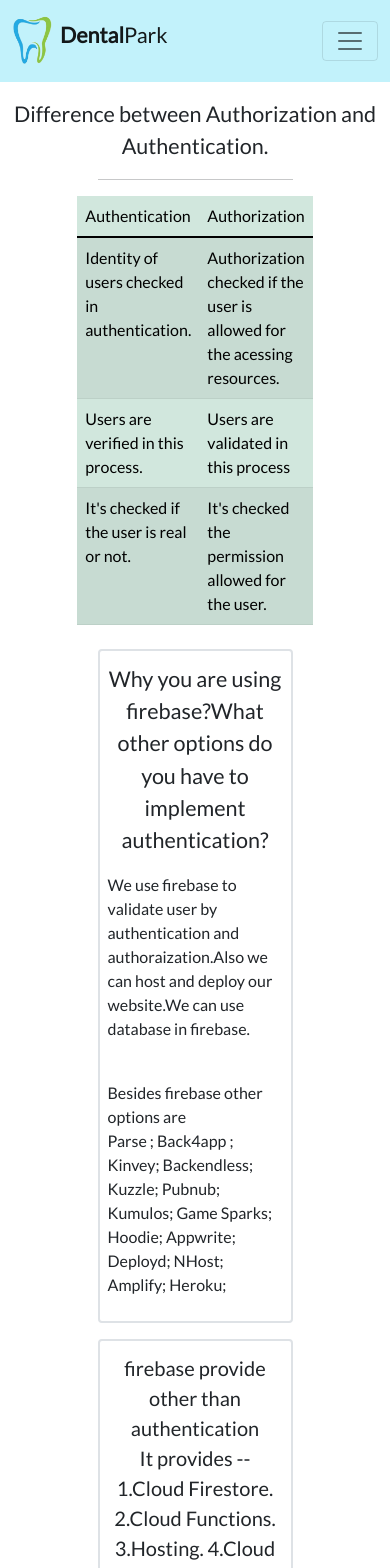
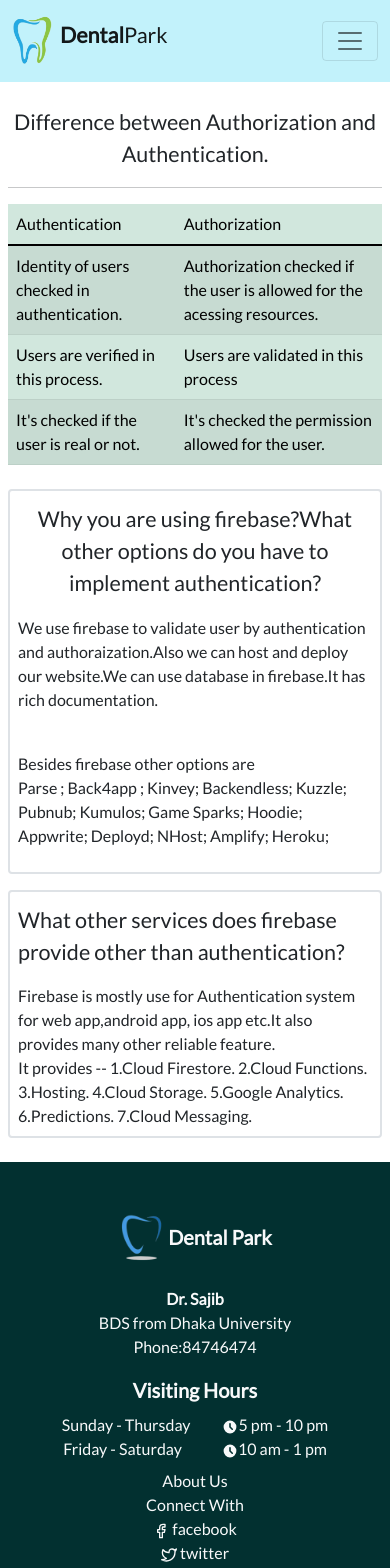
Before and after one commit to ATISH01/dental-park, a React (Create React App) app: page /blog in a window 390 px wide. Shown: the top 1568 px of the page. Built offline with nearby package versions, Linux system fonts and the light colour scheme; no server answers.

Commit message:
all page responsive

```diff
--- a/src/Pages/AboutMe/AboutMe.js
+++ b/src/Pages/AboutMe/AboutMe.js
@@ -1,12 +1,18 @@
 import React from 'react';
+import { Col, Row } from 'react-bootstrap';
 import me from '../../img/me.jpg'
 
 const AboutMe = () => {
     return (
-        <div>
+        <Row md={3} className="g-0">
+
+        <Col xs={12} md={6} className="mx-auto">
             <img className='d-block mx-auto mb-4 rounded' src={me} alt="" />
-            <p className='border border-2 rounded-2 p-2 w-50 mx-auto'>My Name is Atish Barua.Now I am trying to change my self with hardwork.My goal is to become a full stack web-developer.To fullfill my goal I started learning web development in programming hero.I trying my best to utilize my time.</p>
-        </div>
+            <p className='border border-2 rounded-2 p-2 mx-auto'>My Name is Atish Barua.I compelete my graduation in CSE. Now I am trying to change my self with hardwork.My goal is to become a full stack web-developer.To fullfill my goal I started learning web development in programming hero.I trying my best to utilize my time.
+            </p>
+           </Col>
+
+        </Row>
     );
 };
 
--- a/src/Pages/Blog/Blog.js
+++ b/src/Pages/Blog/Blog.js
@@ -1,11 +1,13 @@
 import React from 'react';
+import { Col, Row } from 'react-bootstrap';
 
 const Blog = () => {
     return (
-        <div>
+        <Row md={3} className="g-0">
+            <Col xs={12} md={8} className="mx-auto p-2">
             <div className='mb-4'>
-            <p className='fs-4 text-center my-3'>Difference between Authorization and Authentication. <hr className='w-50 mx-auto' /></p>
-            <table className="table table-success table-striped mx-auto w-50">
+            <p className='fs-4 text-center my-3'>Difference between Authorization and Authentication. <hr className=' mx-auto' /></p>
+            <table className="table table-success table-striped mx-auto ">
                 <thead>
                     <tr>
                         <td>Authentication</td>
@@ -29,9 +31,9 @@
             </table>
             </div>
 
-            <div className='border border-2 rounded-2 mt-3 p-2 w-50 mx-auto'>
+            <div className='border border-2 rounded-2 mt-3 p-2 mx-auto'>
                 <p className='fs-4 text-center mt-1'>Why you are using firebase?What other options do you have to implement authentication?</p>
-                <p>We use firebase to validate user by authentication and authoraization.Also we can host and deploy our website.We can use database in firebase.</p> <br />
+                <p>We use firebase to validate user by authentication and authoraization.Also we can host and deploy our website.We can use database in firebase.It has rich documentation.</p> <br />
                 <article>Besides firebase other options are</article>
                 <p>Parse ;
                     Back4app ;
@@ -51,15 +53,16 @@
             </div>
             <p>
             </p>
-            <div className='border border-2 rounded-2 my-3 p-2 w-50 mx-auto'>
-                <article className='fs-5 text-center mt-1'>
-                firebase provide other than authentication <br/>
-
+            <div className='border border-2 rounded-2 my-3 p-2  mx-auto'>
+            <p className='fs-4  mt-1'>What other services does firebase provide other than authentication?</p>
+                <article className=' mt-1'>
+                Firebase is mostly use for Authentication system for web app,android app, ios app etc.It also provides many other reliable feature. <br />
                 It provides --
                 1.Cloud Firestore. 2.Cloud Functions. 3.Hosting. 4.Cloud Storage. 5.Google Analytics. 6.Predictions. 7.Cloud Messaging.
                 </article>
                 </div>
-        </div>
+                </Col>
+        </Row>
     );
 };
 
--- a/src/Pages/CheckOut/CheckOut.js
+++ b/src/Pages/CheckOut/CheckOut.js
@@ -1,5 +1,5 @@
 import React from "react";
-import { Button, Form } from "react-bootstrap";
+import { Button, Col, Form, Row } from "react-bootstrap";
 import { useForm } from "react-hook-form";
 
 export default function CheckOut() {
@@ -9,13 +9,16 @@
   };
 
   return (
-    <div className="w-50 mx-auto my-5 bg-info bg-opacity-25 border border-1 rounded p-5">
+    <Row md={3} className="g-0 ">
+
+      <Col xs={12} md={6} className="mx-auto p-2">
+        <div className=" mx-auto my-5 bg-info bg-opacity-25 border border-1 rounded p-5">
           <h4>Provide Information to Checkout</h4>
           <Form onSubmit={handleSubmit(onSubmit)}>
             <Form.Group className="my-4" controlId="text">
               <Form.Label>Name</Form.Label>
               <Form.Control {...register("firstName")} type="text" placeholder="Enter Name" />
-          <select  className="mt-2 border border-1 rounded" {...register("gender")}>
+              <select className="mt-2 border border-1 rounded" {...register("gender")}>
                 <option value="female">female</option>
                 <option value="male">male</option>
                 <option value="other">other</option>
@@ -25,7 +28,7 @@
             </Form.Group>
             <Form.Group>
               <Form.Label>Email address</Form.Label>
-          <Form.Control {...register("email")} type="email" placeholder="Enter"/>
+              <Form.Control {...register("email")} type="email" placeholder="Enter" />
             </Form.Group>
             <Form.Group className="my-4" controlId="text">
               <Form.Label>Phone Number:</Form.Label>
@@ -49,5 +52,7 @@
             </Button>
           </Form>
         </div>
+      </Col>
+    </Row>
   );
 }
--- a/src/Pages/Login/Login/Login.js
+++ b/src/Pages/Login/Login/Login.js
@@ -46,8 +46,7 @@
     }
     return (
         <Row xs={1} md={3} className="g-0">
-            <Col>1 of 3</Col>
-            <Col>
+            <Col className='mx-auto'>
                 <div className='container mx-auto my-5 bg-light  border border-1 rounded p-5'>
 
                     <Form onSubmit={handleLoginForm}>
@@ -75,7 +74,6 @@
                     </Form>
                 </div>
             </Col>
-            <Col>3 of 3</Col>
         </Row>
 
     );
--- a/src/Pages/Shared/Header/Header.js
+++ b/src/Pages/Shared/Header/Header.js
@@ -24,10 +24,11 @@
                     <Navbar.Toggle aria-controls="responsive-navbar-nav" />
                     <Navbar.Collapse id="responsive-navbar-nav">
 
+
                         <Nav className='ms-auto fw-bold'>
                             <Nav.Link as={Link} to="/">Home</Nav.Link>
                             {
-                                user ? <button className='btn btn-link text-decoration-none text-dark' onClick={signingOut}>SignOut</button> : <Nav.Link as={Link} to="/login">Login</Nav.Link>
+                                user ? <Nav.Link onClick={signingOut} as={Link} to="/login">SignOut</Nav.Link> : <Nav.Link as={Link} to="/login">Login</Nav.Link>
                             }
                             <Nav.Link as={Link} to="/checkout">CheckOut</Nav.Link>
                             <Nav.Link as={Link} to="/blog">Blog</Nav.Link>
```
Also changed, not shown: src/Pages/Login/SignUp/SignUp.js (+28 -15 lines). Lines whose indentation alone changed are shown as unchanged.
